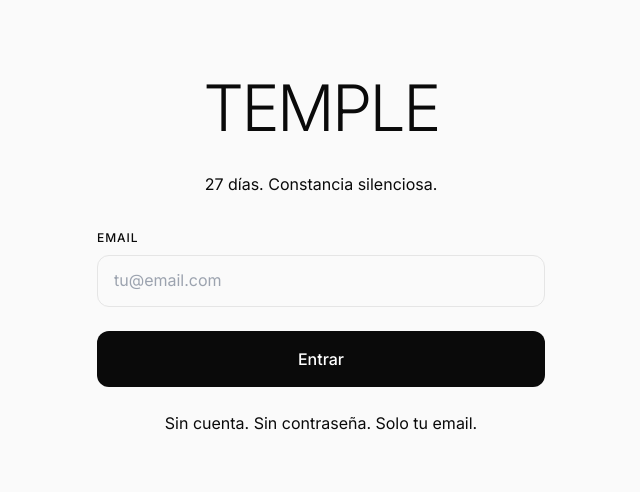
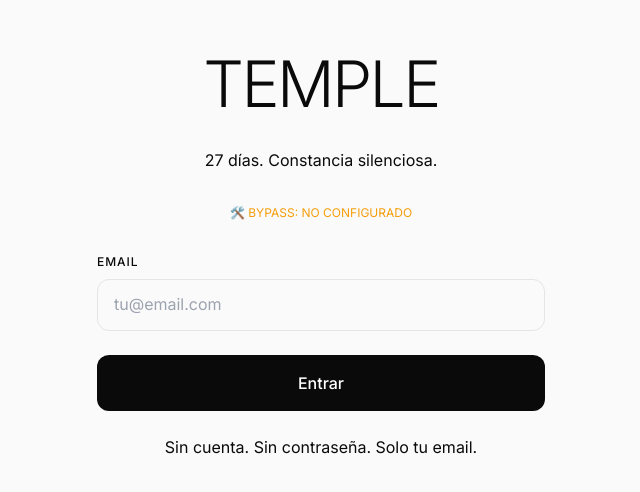
Before and after one commit to masqueunaweb/temple, a Next.js app: page /login in a window 1280 px wide. Shown: the part 152-644 px from the top of the page, without its empty margins (319-959 px from the left). Built offline with nearby package versions, Linux system fonts and the light colour scheme; no server answers.

Commit message:
debug: show actual env var value to diagnose bypass issue

```diff
--- a/app/(auth)/login/page.tsx
+++ b/app/(auth)/login/page.tsx
@@ -18,7 +18,8 @@ export default function LoginPage() {
     const supabase = createClient();
 
     // Dev bypass: si está habilitado, permite login directo sin magic link
-    if (process.env.NEXT_PUBLIC_DEV_BYPASS === 'true') {
+    const isDevBypass = process.env.NEXT_PUBLIC_DEV_BYPASS === 'true' || process.env.NEXT_PUBLIC_DEV_BYPASS === '1';
+    if (isDevBypass) {
       const { error } = await supabase.auth.signInWithPassword({
         email,
         password: 'dev-bypass', // Contraseña dummy para bypass
@@ -77,9 +78,9 @@ export default function LoginPage() {
           <p className="text-body text-light-text-secondary dark:text-dark-text-secondary mb-8">
             27 días. Constancia silenciosa.
           </p>
-          {process.env.NEXT_PUBLIC_DEV_BYPASS === 'true' && (
-            <p className="text-xs text-amber-500 mb-4">🛠️ DEV BYPASS ACTIVO</p>
-          )}
+          <p className="text-xs text-amber-500 mb-4">
+            🛠️ BYPASS: {process.env.NEXT_PUBLIC_DEV_BYPASS || 'NO CONFIGURADO'}
+          </p>
         </div>
 
         <form onSubmit={handleLogin} className="space-y-6">
```
